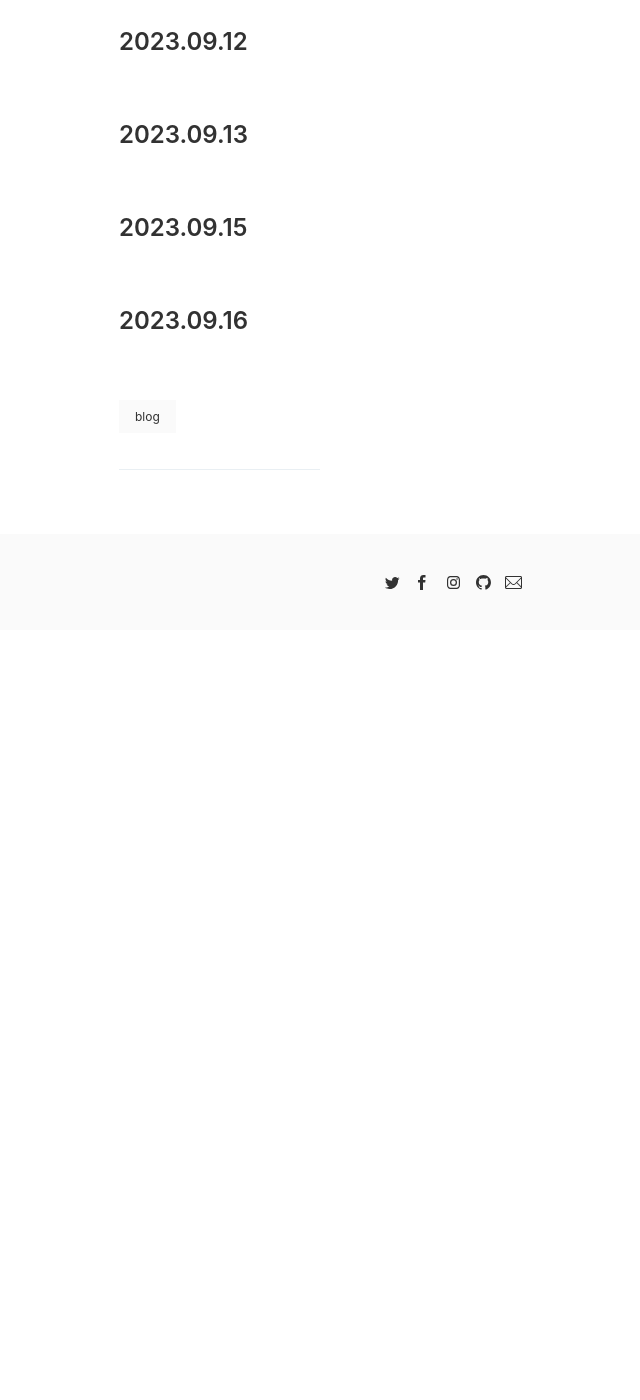
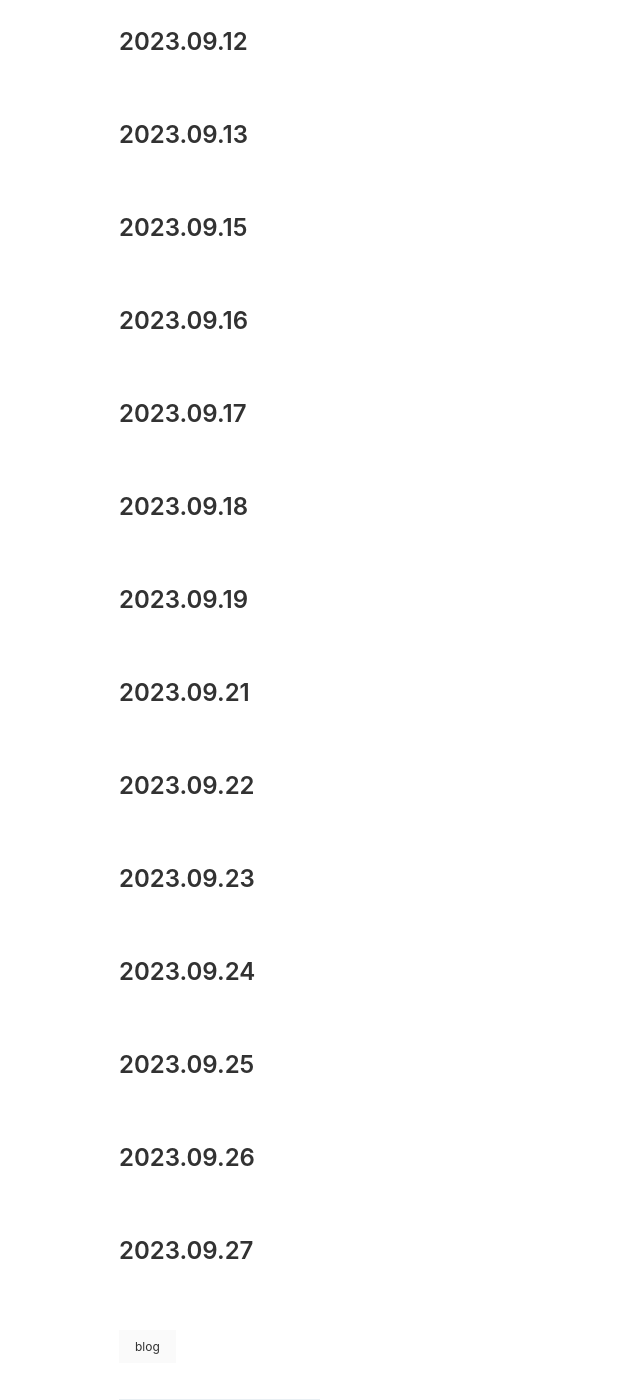
Before and after one commit to modem-56k/modem-56k.github.io, a Jekyll site: the page built from 2023/09.md, in a window 1280 px wide and 1400 px high, scrolled down 809 px. Shown: the whole window, without its empty margins (187-827 px from the left). Built offline with Jekyll 4.4.1, drawn with Linux system fonts in a browser that asks for light colours; comment, search, counter and statistics services are not loaded; before the commit the page ends 1439 px from its top, so only the background shows below that.

Commit message:
Update 09.md

```diff
--- a/2023/09.md
+++ b/2023/09.md
@@ -48,3 +48,43 @@ image:
 ### 2023.09.16
 
 <ul id="image-2023-09-16" class="image-gallery"></ul>
+
+### 2023.09.17
+
+<ul id="image-2023-09-17" class="image-gallery"></ul>
+
+### 2023.09.18
+
+<ul id="image-2023-09-18" class="image-gallery"></ul>
+
+### 2023.09.19
+
+<ul id="image-2023-09-19" class="image-gallery"></ul>
+
+### 2023.09.21
+
+<ul id="image-2023-09-21" class="image-gallery"></ul>
+
+### 2023.09.22
+
+<ul id="image-2023-09-22" class="image-gallery"></ul>
+
+### 2023.09.23
+
+<ul id="image-2023-09-23" class="image-gallery"></ul>
+
+### 2023.09.24
+
+<ul id="image-2023-09-24" class="image-gallery"></ul>
+
+### 2023.09.25
+
+<ul id="image-2023-09-25" class="image-gallery"></ul>
+
+### 2023.09.26
+
+<ul id="image-2023-09-26" class="image-gallery"></ul>
+
+### 2023.09.27
+
+<ul id="image-2023-09-27" class="image-gallery"></ul>
```
